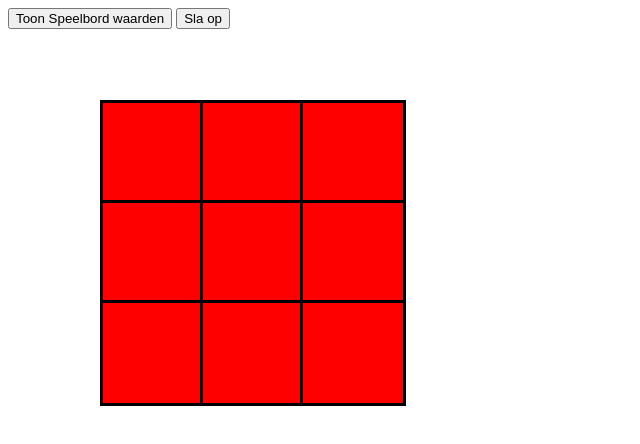
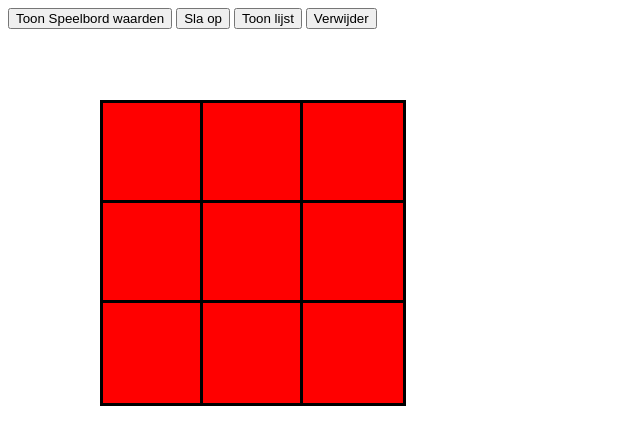
Before and after one commit to vincentarius/mijnenveld, a plain HTML site: page mijnenveld.html in a window 1280 px wide. Both pictures are taken after a click on the button "Maak speelbord". Shown: the whole page, without its empty margins (0-640 px from the left). Drawn offline with Linux system fonts and the light colour scheme.

Commit message:
alle opgeslagen speelborden worden verwijderd

```diff
--- a/mijnenveld.html
+++ b/mijnenveld.html
@@ -38,13 +38,24 @@
             Sla op
     </button>
 
+    <button onclick="toonSpeelborden()"
+            id="toonOpgeslagenSpeelborden"
+            style="display: none">
+            Toon lijst
+    </button>
+
+    <button onclick="verwijderAlleSpeelborden()"
+            id="verwijderSpeelborden"
+            style="display: none">
+            Verwijder
+    </button>
+
     <div id="speelbord"
         style="display:none">
     </div>
 
     <div id="opgeslagenSpeelborden"
          style="display: none">
-         Dit zijn de opgeslagen speelborden:
     </div>
 
 
--- a/mijnenveldActies.js
+++ b/mijnenveldActies.js
@@ -30,26 +30,55 @@ function randomBlok() {
 
 function slaOp(bord) {
     var date = new Date();
-    localStorage.setItem("speelbord " + date, JSON.stringify(bord));
-    opgeslagenSpeelborden();
+    localStorage.setItem("speelbord" + date, JSON.stringify(bord));
+    // window.display("Uw speelbord is opgeslagen");
 };
 
-function opgeslagenSpeelborden() {
+function verwijderAlleSpeelborden() {
+    var teVerwijderenSpeelborden = [];
+    // Voeg alle speelborden die verwijderd moeten worden toe aan de lijst
+    for (var i = 0; i < localStorage.length; i++){
+        if (localStorage.key(i).substring(0,9) == 'speelbord') {
+            teVerwijderenSpeelborden.push(localStorage.key(i));
+        };
+    };
+
+    // Maak de lijst met te verwijderen speelborden leeg
+    for (var i = 0; i < teVerwijderenSpeelborden.length; i++) {
+        localStorage.removeItem(teVerwijderenSpeelborden[i]);
+    };
+
+    // Verwijder ook de bestaande lijst op het scherm
+    while (opgeslagenSpeelborden.hasChildNodes()) {
+        opgeslagenSpeelborden.removeChild(opgeslagenSpeelborden.firstChild);
+    };
+};
+
+function toonSpeelborden() {
     var aantalOpgeslagen = localStorage.length;
     var lijstOpgeslagen = [];
-    var opgeslagenSpeelborden = document.getElementById('opgeslagenSpeelborden');
 
+    // Verwijder eerst de bestaande lijst op het scherm
+    while (opgeslagenSpeelborden.hasChildNodes()) {
+        opgeslagenSpeelborden.removeChild(opgeslagenSpeelborden.firstChild);
+    };
+
+    // Haal dan de lijst met alle speelborden die zijn opgeslagen in de localstorage op
     for (let i = 0; i < aantalOpgeslagen; i++ ){
         lijstOpgeslagen.push(localStorage.key(i));
     };
-    console.log(lijstOpgeslagen);
+
+    // Maak een lijst aan om de opgehaalde lijst met opgeslagen speelborden te tonen
     ul = document.createElement('ul');
     opgeslagenSpeelborden.appendChild(ul);
 
+    //En maak voor ieder opgeslagen speelbord een list item
     lijstOpgeslagen.forEach(function (opgeslagen) {
         let li = document.createElement('li');
         ul.appendChild(li);
         li.innerHTML += opgeslagen;
     });
+
+    // Maak nu de lijst met opgeslagen speelborden zichtbaar
     opgeslagenSpeelborden.style.display = "inline";
 };
--- a/mijnenveldSpeelbord.js
+++ b/mijnenveldSpeelbord.js
@@ -13,6 +13,8 @@ function plaatsSpeelbord(bord) {
     speelbordSelectie = document.getElementById("speelbordSelectie");
     speelbordWaarden = document.getElementById("speelbordWaarden");
     speelbordOpslaan = document.getElementById("speelbordOpslaan");
+    verwijderSpeelborden = document.getElementById('verwijderSpeelborden');
+    toonOpgeslagenSpeelborden = document.getElementById('toonOpgeslagenSpeelborden');
 
     definieerSpeelbord(bord);
 
@@ -24,6 +26,8 @@ function plaatsSpeelbord(bord) {
     speelbordSelectie.style.display = "none";
     speelbordWaarden.style.display = "inline";
     speelbordOpslaan.style.display = "inline";
+    verwijderSpeelborden.style.display = "inline";
+    toonOpgeslagenSpeelborden.style.display = "inline";
     bord.speelbordStatusAangemaakt = true;
     console.log(bord);
 };
```
